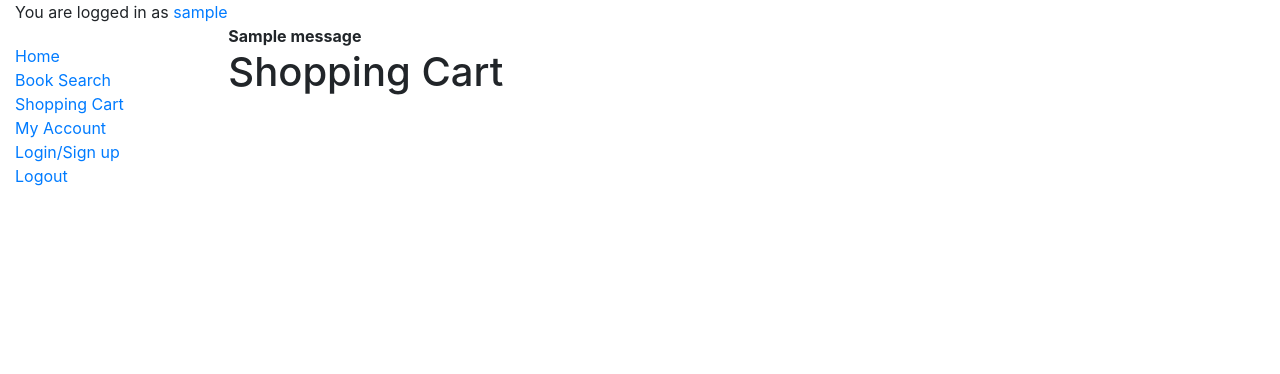
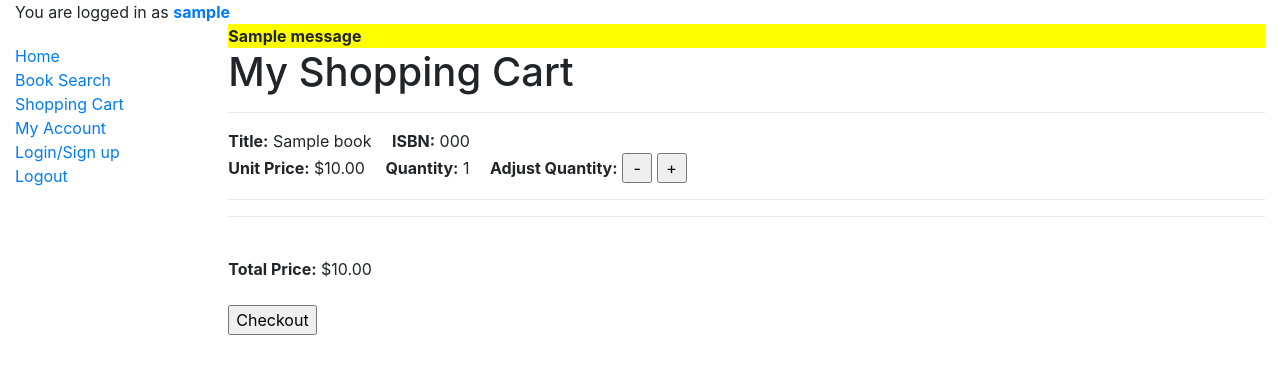
Before and after one commit to KaguraKagura/OnlineBookstore, a Django app: page /home/shopping_cart in a window 1280 px wide. Shown: the top 374 px of the page. Run offline with Django 3.2, Linux system fonts and the light colour scheme; a user stored in the database is signed in; tables that the repository leaves empty hold one stand-in row (values such as "Sample post"); one stand-in notice (Sample message) is shown.

Commit message:
Add shopping cart and some of checkout functionalities

```diff
--- a/home/static/css/styles.css
+++ /dev/null
@@ -1,15 +0,0 @@
-.sidebar-nav {
-    margin-top: 20px;
-    padding: 0;
-    list-style: none;
-}
-
-ul.no-bullets {
-    list-style-type: none;
-    padding: 0;
-}
-
-.comment_text_box {
-    height: 200px;
-    size: 300px;
-}
--- /dev/null
+++ b/home/static/home/styles.css
@@ -0,0 +1,19 @@
+ul.sidebar-nav {
+    margin-top: 20px;
+    padding: 0;
+    list-style: none;
+}
+
+.hide {
+    display: none;
+}
+
+
+.tab {
+    tab-size: 8;
+}
+
+input[type=button].quantity_button {
+    height: 30px;
+    width: 30px;
+}
--- a/home/templates/base_generic.html
+++ b/home/templates/base_generic.html
@@ -8,12 +8,12 @@
           integrity="sha384-TX8t27EcRE3e/ihU7zmQxVncDAy5uIKz4rEkgIXeMed4M0jlfIDPvg6uqKI2xXr2" crossorigin="anonymous">
     <!-- Add additional CSS in static file -->
     {% load static %}
-    <link rel="stylesheet" href="{% static 'css/styles.css' %}">
+    <link rel="stylesheet" type="text/css" href="{% static 'home/styles.css' %}">
 </head>
 <body>
 <div class="container-fluid">
     {% if user.is_authenticated %}
-        You are logged in as <a href="{% url 'my_account' %}">{{ user }}</a>
+        You are logged in as <strong><a href="{% url 'my_account' %}">{{ user }}</a></strong>
     {% endif %}
     <div class="row">
         <div class="col-sm-2">
@@ -29,14 +29,16 @@
             {% endblock %}
         </div>
         <div class="col-sm-10 ">
-            {% if messages %}
-                {% for message in messages %}
-                    <b>{{ message }}</b>
-                {% endfor %}
-            {% endif %}
+            <div style="background-color: yellow">
+                {% if messages %}
+                    {% for message in messages %}
+                        <b>{{ message }}</b>
+                    {% endfor %}
+                {% endif %}
+            </div>
             {% block content %}
                 {% load static %}
-                <link rel="stylesheet" href="{% static 'css/styles.css' %}">
+                <link rel="stylesheet" href="{% static 'home/styles.css' %}">
             {% endblock %}
         </div>
     </div>
--- a/home/templates/shopping_cart.html
+++ b/home/templates/shopping_cart.html
@@ -1,5 +1,104 @@
 {% extends "base_generic.html" %}
+{% load range %}
+
 
 {% block content %}
-    <h1>Shopping Cart</h1>
+    <script type="text/javascript">
+
+        // create a form and add csrf
+        function prepareForm() {
+            let form = document.createElement('form');
+            form.method = 'post';
+            let csrf = document.createElement('input');
+            csrf.type = 'hidden';
+            csrf.name = 'csrfmiddlewaretoken';
+            csrf.value = '{{ csrf_token }}'
+            form.appendChild(csrf);
+            return form;
+        }
+
+        function createQuantityActionField(action) {
+            let quantityAction = document.createElement('input');
+            quantityAction.type = 'hidden';
+            quantityAction.name = 'quantity_action'
+            quantityAction.value = action;
+            return quantityAction;
+        }
+
+        function onDecreaseCountButtonClicked(clickedISBN) {
+            function decreaseCount() {
+                let form = prepareForm();
+                let isbn = document.createElement('input');
+                isbn.type = 'hidden';
+                isbn.name = 'isbn';
+                isbn.value = clickedISBN;
+                form.appendChild(isbn);
+                form.appendChild(createQuantityActionField('decrease'));
+                document.body.appendChild(form);
+                form.submit();
+            }
+
+            if (parseInt(document.getElementById(clickedISBN).innerHTML) === 1) {
+                if (confirm("Do you want to remove this item?")) {
+                    decreaseCount();
+                } else { // Answer is no, do nothing
+
+                }
+            } else {
+                decreaseCount();
+            }
+        }
+
+        function onIncreaseCountButtonClicked(clickedISBN) {
+            let form = prepareForm();
+            let isbn = document.createElement('input');
+            isbn.type = 'hidden';
+            isbn.name = 'isbn';
+            isbn.value = clickedISBN;
+            form.appendChild(isbn);
+            form.appendChild(createQuantityActionField('increase'));
+            document.body.appendChild(form);
+            form.submit();
+        }
+
+        function onCheckoutButtonClicked() {
+            let form = prepareForm();
+            let checkout = document.createElement('input');
+            checkout.type = 'hidden';
+            checkout.name = 'check_out';
+            form.appendChild(checkout);
+            document.body.appendChild(form);
+            form.submit();
+        }
+
+    </script>
+
+
+
+    <h1>My Shopping Cart</h1>
+    {% if not books_in_shopping_cart %}
+        <br>
+        Your cart is empty, go to <a href="{% url 'book_search' %}">Book Search</a> to explore books!
+    {% else %}
+        {% for book in books_in_shopping_cart %}
+            <hr>
+            <strong>Title:</strong> {{ book.title }}&emsp;
+            <strong>ISBN:</strong> {{ book.isbn }}&emsp;
+            <br>
+            <strong>Unit Price:</strong> ${{ book.price }}&emsp;
+            <strong>Quantity:</strong> <span id="{{ book.isbn }}">{{ book.count }}</span>&emsp;
+            <strong>Adjust Quantity:</strong>
+            <input class="quantity_button" type="button" onclick="onDecreaseCountButtonClicked('{{ book.isbn }}')"
+                   value="-">
+            <input class="quantity_button" type="button" onclick="onIncreaseCountButtonClicked('{{ book.isbn }}')"
+                   value='+'>
+        {% endfor %}
+        <hr>
+        <hr>
+        <br>
+        <strong>Total Price:</strong> ${{ total_price }}
+        <br><br>
+        <input type="button" name="checkout" id="checkout_button" onclick="onCheckoutButtonClicked()" value="Checkout">
+    {% endif %}
+
 {% endblock %}
--- a/home/views.py
+++ b/home/views.py
@@ -1,9 +1,10 @@
-from django.shortcuts import render, HttpResponse
+from django.shortcuts import render, HttpResponse, redirect
 from django.contrib.auth.decorators import login_required
 from django.contrib import messages
 from django.http import Http404
-from django.db.models import Avg
+from django.db.models import F, Sum
 from django.forms.models import model_to_dict
+from django.utils.safestring import mark_safe
 from django.views import generic
 from django.views.generic import RedirectView
 from django.template import RequestContext
@@ -16,27 +17,24 @@ from .models import *
 
 # Create your views here.
 
-class BookSearchResultView(generic.ListView):
-    model = Book
-
-    # def get_queryset(self):
-    # request = self.request
-    # blank_form = BookSearchForm()
-    # blank_context = {'form': blank_form}
-    #
-    # if request.method == 'POST':
-    #     form = BookSearchForm(request.POST)
-    #     if form.is_valid():
-    #         # good search
-    #         return book_search_result(request, form)
-    #     else:
-    #         # errors
-    #         messages.error(request, "Error:")
-    #         for _, error in form.errors.items():
-    #             messages.error(request, error)
-    #         return render(request, 'book_search.html', context=blank_context)
-    # else:
-    #     return render(request, 'book_search.html', context=blank_context)
+# def get_queryset(self):
+# request = self.request
+# blank_form = BookSearchForm()
+# blank_context = {'form': blank_form}
+#
+# if request.method == 'POST':
+#     form = BookSearchForm(request.POST)
+#     if form.is_valid():
+#         # good search
+#         return book_search_result(request, form)
+#     else:
+#         # errors
+#         messages.error(request, "Error:")
+#         for _, error in form.errors.items():
+#             messages.error(request, error)
+#         return render(request, 'book_search.html', context=blank_context)
+# else:
+#     return render(request, 'book_search.html', context=blank_context)
 
 
 def index(request):
@@ -51,7 +49,63 @@ def my_account(request):
 
 @login_required(login_url='login')
 def shopping_cart(request):
-    return render(request, 'shopping_cart.html')
+    current_customer = Customer.objects.get(username=request.user.username)
+    if request.method == 'POST':
+        if 'quantity_action' in request.POST:
+            action = request.POST.get('quantity_action')
+            isbn = request.POST.get('isbn')
+            book_in_cart = ShoppingCart.objects.get(username=current_customer, isbn=isbn)
+            if action == 'decrease':
+                if book_in_cart.count == 1:
+                    book_in_cart.delete()
+                else:
+                    book_in_cart.count -= 1
+                    book_in_cart.save()
+            elif action == 'increase':
+                book_in_cart.count += 1
+                book_in_cart.save()
+            return render_shopping_cart(request)
+        elif 'check_out' in request.POST:
+            # buy stuff
+            books_in_shopping_cart = ShoppingCart.objects.filter(
+                username=current_customer).values(
+                'isbn', 'count', title=F('isbn__title'), price=F('isbn__price'), stock=F('isbn__stock_level'))
+            has_invalid_count = False
+            for book in books_in_shopping_cart:
+                if book['count'] > book['stock']:
+                    has_invalid_count = True
+                    messages.error(request, mark_safe(
+                        f'Unable to checkout:<br>&emsp;'
+                        f'Book "{book["title"]}" has only {book["stock"]} in stock, '
+                        f'please adjust the quantity<br>'))
+            if has_invalid_count is True:
+                return render_shopping_cart(request)
+            else:
+                pass
+            # count = BookOrder.objects.filter(isbn=isbn).values('isbn').annotate(sum_count=Sum('count'))
+            # if count.exists():
+            # print(count.values('sum_count'))
+
+
+    else:
+        return render_shopping_cart(request)
+
+
+# helper
+def render_shopping_cart(request):
+    current_customer = Customer.objects.get(username=request.user.username)
+    books_in_shopping_cart = ShoppingCart.objects.filter(
+        username=current_customer).values(
+        'isbn', 'count', title=F('isbn__title'), price=F('isbn__price'))
+    context = {
+        'books_in_shopping_cart': books_in_shopping_cart,
+        'total_price': 0,
+    }
+    if books_in_shopping_cart.exists():
+        for book in books_in_shopping_cart:
+            context['total_price'] += book['price'] * book['count']
+    return render(request, 'shopping_cart.html', context=context)
+
 
 # def login(request):
 #     if request.method == 'POST':
@@ -86,7 +140,7 @@ def sign_up(request):
             try:
                 Customer.objects.get(username=form.cleaned_data['username'])
                 # username already exists
-                messages.info(request, 'User name is already taken, please choose another one')
+                messages.info(request, 'User name is already taken, please choose another one<br>')
                 return render(request, 'sign_up.html', context=blank_context)
             except Customer.DoesNotExist:
                 # good username, can register
@@ -103,15 +157,10 @@ def sign_up(request):
                 context = {'status': 'Signed up successfully!'}
                 return render(request, 'profile.html', context=context)
         else:
-            messages.error(request, 'Error: Unknown error, please refresh the page')
+            messages.error(request, 'Error: Unknown error, please refresh the page<br>')
             return render(request, 'sign_up.html', context=blank_context)
     else:
         return render(request, 'sign_up.html', context=blank_context)
-
-
-# def show_error(request, description, previous_page):
-#     context = {'description': description, 'link': previous_page}
-#     return render(request, 'show_error.html', context=context)
 
 
 def book_search(request):
@@ -145,8 +194,8 @@ def book_search_result(request, form):
             to_pop.append(key)
     [data.pop(key) for key in to_pop]
 
+    context = {'order_by': order_by}
     if order_by != '':
-        messages.info(request, f"The result is sorted by {order_by}")
         if order_by == form.SORT_CHOICE['publication_date']:
             result = Book.objects.filter(**data).order_by('publication_date')
         elif order_by == form.SORT_CHOICE['score']:
@@ -176,10 +225,12 @@ def book_search_result(request, form):
                 #                           'ORDER BY AVG(score)', [1], **data)
                 return HttpResponse("NOT COMPLETED")
             else:
-                messages.info(request,
-                              f'You are not logged in, you cannot Sort by "{form.SORT_CHOICE["trusted_score"]}"')
-                context = {'form': BookSearchForm()}
-                return render(request, 'book_search.html', context=context)
+                # not logged in cannot sort by trusted customer
+                messages.info(request, mark_safe(
+                    f'You are not logged in, thus you cannot Sort by "{form.SORT_CHOICE["trusted_score"]}"<br>'))
+                context.pop('order_by')
+                context['form'] = BookSearchForm()
+            return render(request, 'book_search.html', context=context)
         else:
             return HttpResponse("Error")
     else:
@@ -190,37 +241,73 @@ def book_search_result(request, form):
 
 def book_detail(request, isbn_str):
     if request.method == 'POST':
-        comment = Comment.objects.get(id=request.POST.get('comment_id'))
-        if 'very_useful' in request.POST:
-            comment.very_useful_count += 1
-        elif 'useful' in request.POST:
-            comment.useful_count += 1
-        elif 'useless' in request.POST:
-            comment.useless_count += 1
-        comment.save()
-        try:
-            authors = Author.objects.filter(isbn=isbn_str)
-            book = Book.objects.get(isbn=isbn_str)
-            comments = Comment.objects.filter(isbn=isbn_str)
-        except Book.DoesNotExist:
-            raise Http404('ISBN does not exist')
-        context = {'book': book,
-                   'comments': comments,
-                   'authors': authors,
-                   'book_dict': model_to_dict(book),
-                   }
-        return render(request, 'book_detail.html', context=context)
+        if request.user.is_authenticated:
+            current_customer = Customer.objects.get(username=request.user.username)
+            # Add to shopping cart clicked
+            if 'add_to_shopping_cart' in request.POST:
+                try:
+                    # book added before, increase the count by 1
+                    book_in_cart = ShoppingCart.objects.get(username=current_customer,
+                                                            isbn=isbn_str)
+                    book_in_cart.count += 1
+                    book_in_cart.save()
+                    return redirect(shopping_cart)
+                except ShoppingCart.DoesNotExist:
+                    # book first time added, count is 1
+                    shopping_cart_item = ShoppingCart.objects.create(username=current_customer,
+                                                                     isbn=Book.objects.get(isbn=isbn_str),
+                                                                     count=1)
+                    shopping_cart_item.save()
+                    return redirect(shopping_cart)
+            # Submit comment clicked
+            elif 'comment_textarea' in request.POST:
+                if current_customer.banned is True:
+                    messages.error(request, "You are banned and cannot write a commented<br>")
+                    return render_book_detail(request, isbn_str)
+                try:
+                    # current user already commented
+                    Comment.objects.get(username=current_customer, isbn=isbn_str)
+                    messages.error(request,
+                                   "One comment per user per book -- You have already commented on this book<br>")
+                    return render_book_detail(request, isbn_str)
+                except Comment.DoesNotExist:
+                    # current user has never commented
+                    new_comment = Comment.objects.create(username=current_customer,
+                                                         isbn=Book.objects.get(isbn=isbn_str),
+                                                         score=request.POST.get('scores'),
+                                                         comment_text=request.POST.get('comment_textarea'))
+                    new_comment.save()
+                    return render_book_detail(request, isbn_str)
+        else:
+            try:
+                # rated a existing comment
+                comment = Comment.objects.get(id=request.POST.get('comment_id'))
+                if 'very_useful' in request.POST:
+                    comment.very_useful_count += 1
+                elif 'useful' in request.POST:
+                    comment.useful_count += 1
+                elif 'useless' in request.POST:
+                    comment.useless_count += 1
+                comment.save()
+                return render_book_detail(request, isbn_str)
+            except Comment.DoesNotExist:
+                return HttpResponse(f'Unknown error in {book_detail.__name__}, please refresh and try again')
     else:
-        try:
-            authors = Author.objects.filter(isbn=isbn_str)
-            book = Book.objects.get(isbn=isbn_str)
-            comments = Comment.objects.filter(isbn=isbn_str)
-        except Book.DoesNotExist:
-            raise Http404('ISBN does not exist')
-        context = {'book': book,
-                   'comments': comments,
-                   'authors': authors,
-                   'book_dict': model_to_dict(book),
-                   }
-        print(model_to_dict(book))
-        return render(request, 'book_detail.html', context=context)
+        return render_book_detail(request, isbn_str)
+
+
+# helper
+def render_book_detail(request, isbn_str):
+    try:
+        authors = Author.objects.filter(isbn=isbn_str)
+        book = Book.objects.get(isbn=isbn_str)
+        comments = Comment.objects.filter(isbn=isbn_str)
+    except Book.DoesNotExist:
+        raise Http404('ISBN does not exist')
+
+    context = {'book': book,
+               'comments': comments,
+               'authors': authors,
+               'book_dict': model_to_dict(book),
+               }
+    return render(request, 'book_detail.html', context=context)
```
Also changed, not shown: home/models.py (+16 -3 lines), home/templates/book_detail.html (+46 -19 lines), home/templatetags/range.py (added, +8 -0 lines), home/migrations/0002_auto_20210421_1356.py (added), home/migrations/0003_shoppingcart_unique item in cart.py (added).
